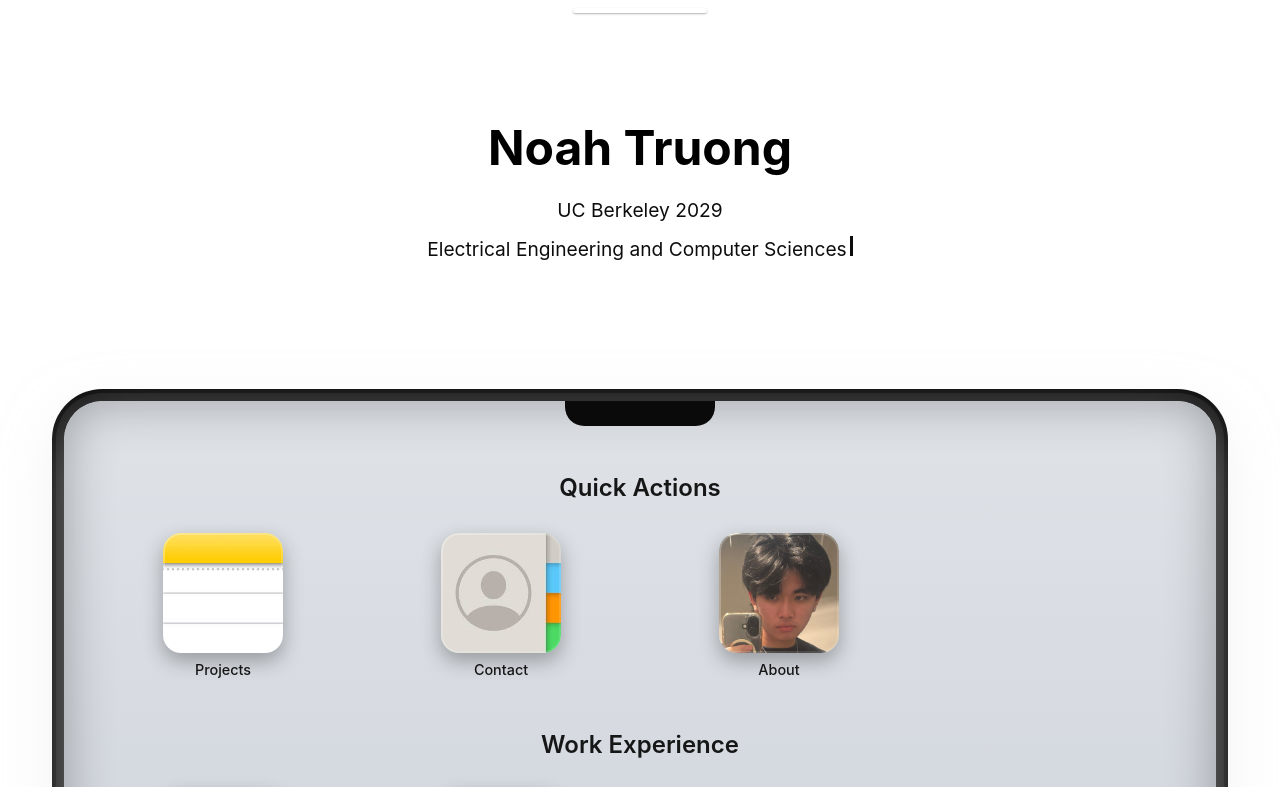
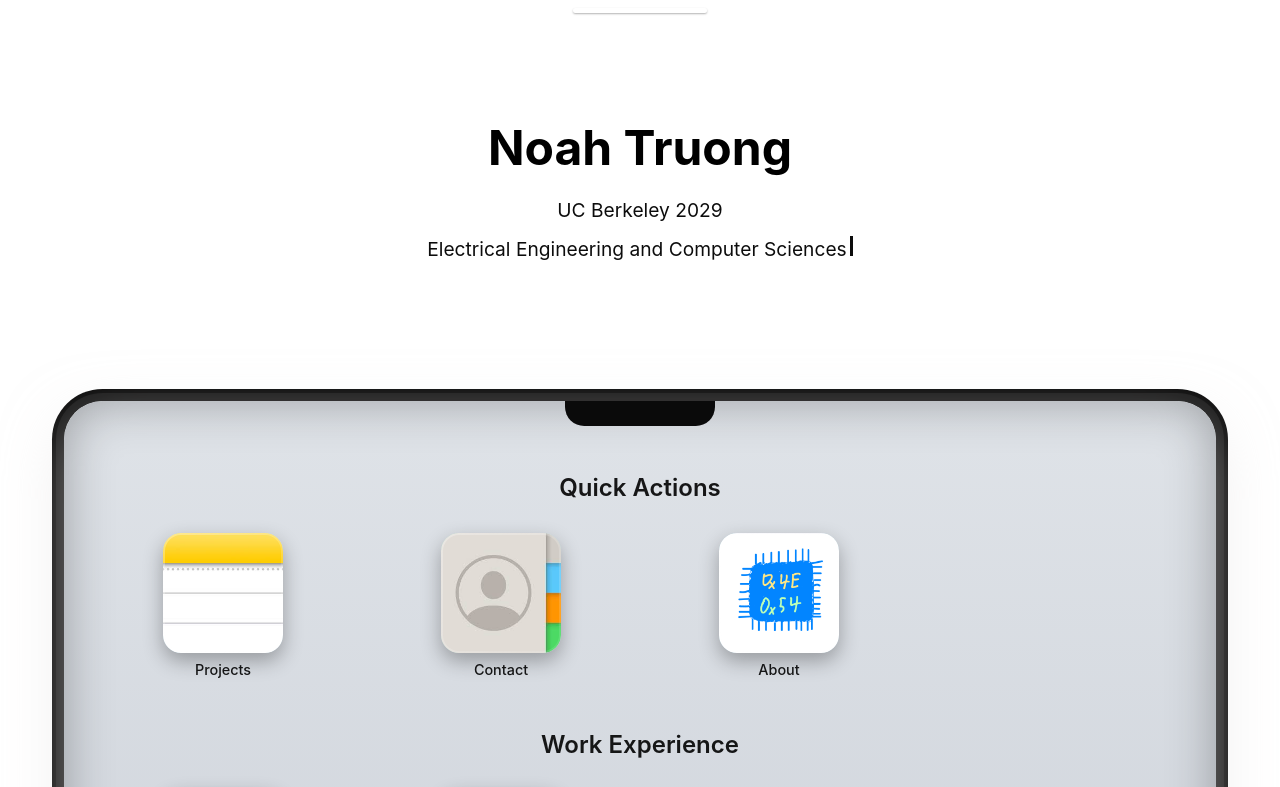
Before and after one commit to Noah-Truong/Portfolio-Website, a Next.js app: page / in a window 1280 px wide. Shown: the top 787 px of the page. Built offline with nearby package versions, Linux system fonts and the light colour scheme; no server answers; the database is empty; grey boxes are pictures that could not be loaded.

Commit message:
new profpic

```diff
--- a/app/page.jsx
+++ b/app/page.jsx
@@ -52,7 +52,7 @@ export default function Home() {
   const quickActions = [
     { title: 'Projects', icon: '/assets/projects.jpeg', link: '/projects', color: '#1fb2d3' },
     { title: 'Contact', icon: '/assets/contact.jpeg', link: '/contact', color: '#23df59' },
-    { title: 'About', icon: '/assets/profpic.jpg', link: '/about', color: '#1fb2d3' },
+    { title: 'About', icon: '/assets/profpic.png', link: '/about', color: '#1fb2d3' },
   ];
 
   return (
--- a/components/BottomNav.jsx
+++ b/components/BottomNav.jsx
@@ -17,7 +17,7 @@ export default function BottomNav() {
     { path: '/', label: 'Home', icon: '/assets/home.png' },
     { path: '/projects', label: 'Projects', icon: '/assets/projects.jpeg' },
     { path: '/contact', label: 'Contact', icon: '/assets/contact.jpeg' },
-    { path: '/about', label: 'About', icon: '/assets/profpic.jpg' },
+    { path: '/about', label: 'About', icon: '/assets/profpic.png' },
   ];
 
   return (
```
Also changed, not shown: public/assets/profpic.jpg (deleted), public/assets/profpic.png (added).
